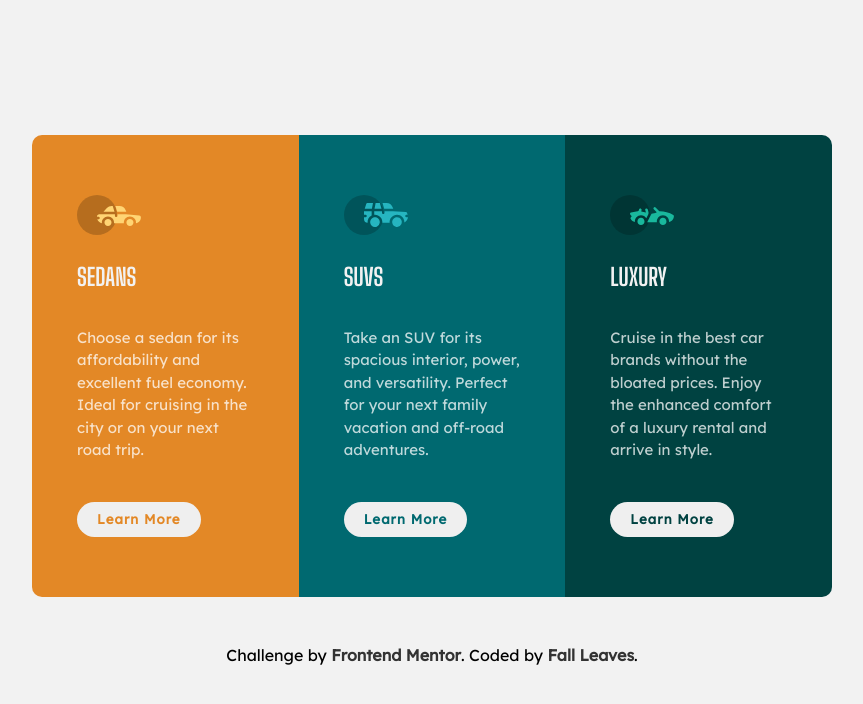
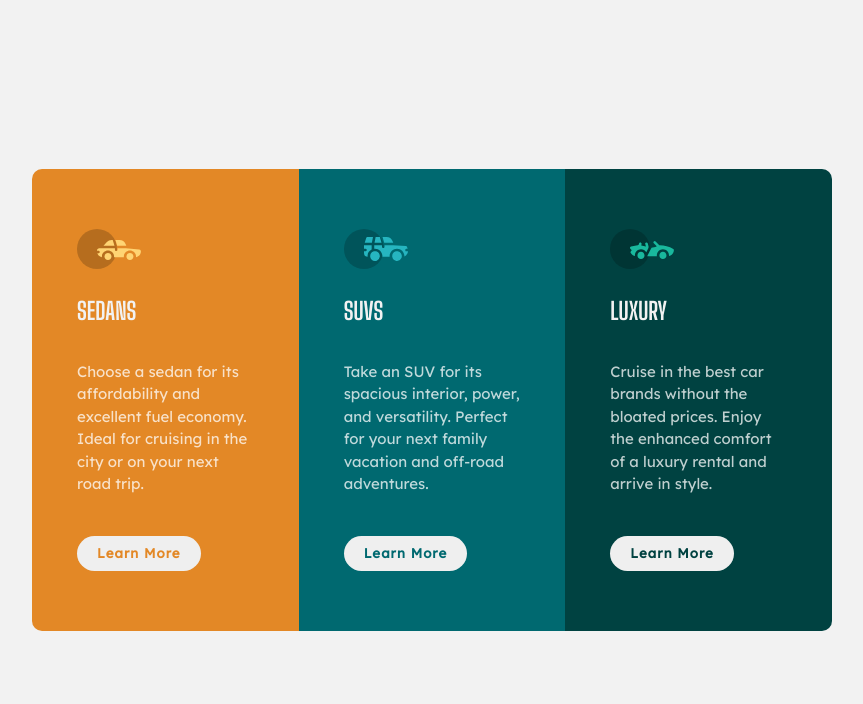
Before and after one commit to dataangela/FEM-projects, a plain HTML site: page 3-column-preview-card-component-main/index.html in a window 1280 px wide. Shown: the whole page, without its empty margins (208-1071 px from the left). Drawn offline with Linux system fonts and the light colour scheme.

Commit message:
Update index.html

```diff
--- a/3-column-preview-card-component-main/index.html
+++ b/3-column-preview-card-component-main/index.html
@@ -34,10 +34,6 @@
         <button class='btn'>Learn More</button>
       </div>
     </div>
-    <div class="attribution">
-      Challenge by <a href="https://www.frontendmentor.io?ref=challenge" target="_blank">Frontend Mentor</a>.
-      Coded by <a href="#">Fall Leaves</a>.
-    </div>
   </main>
 </body>
 </html>
```
